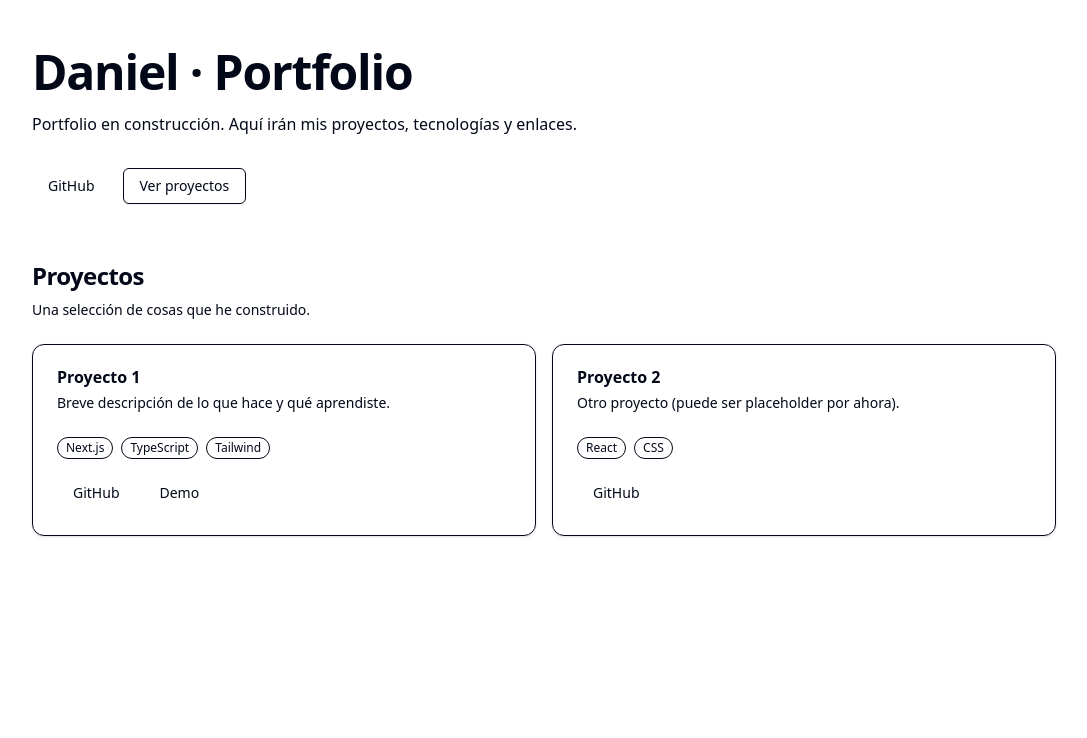
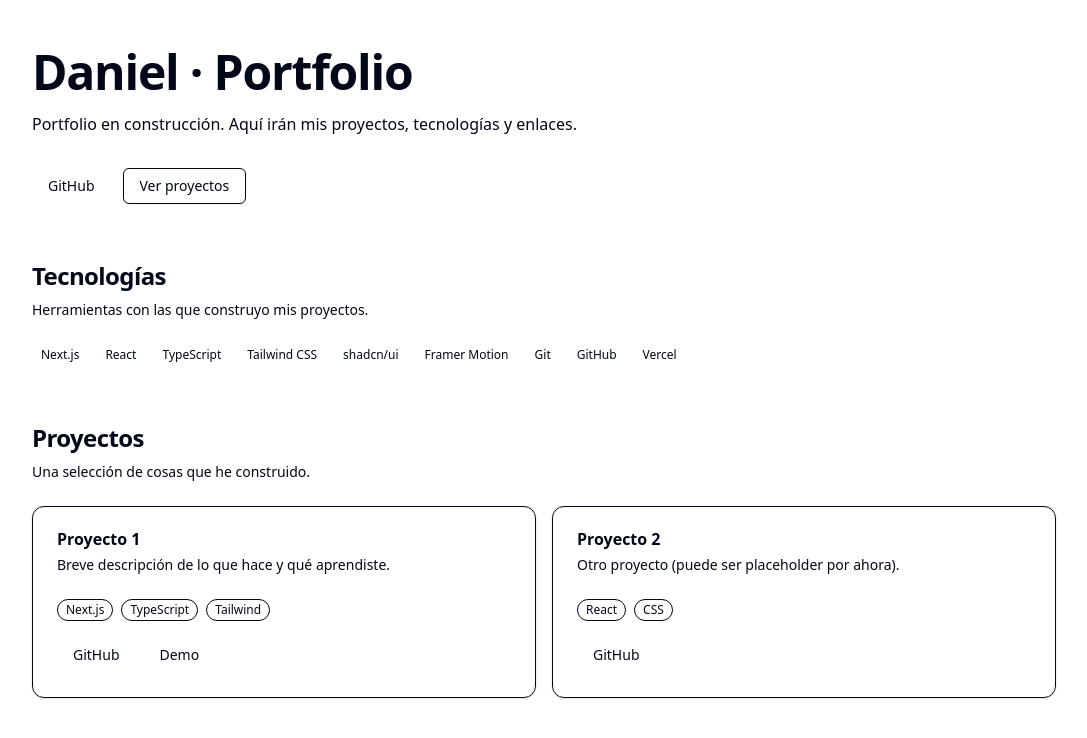
Before and after one commit to dancebroa-001/portfolio, a Next.js app: page / in a window 1280 px wide. Shown: the top 738 px of the page, without its empty margins (96-1183 px from the left). Built offline with nearby package versions, Linux system fonts and the light colour scheme.

Commit message:
feat: add tech stack section

```diff
--- a/app/page.tsx
+++ b/app/page.tsx
@@ -1,6 +1,9 @@
 import { Button } from "@/components/ui/button";
 import { Card, CardContent, CardDescription, CardHeader, CardTitle } from "@/components/ui/card";
 import { projects } from "@/data/projects";
+
+import { Badge } from "@/components/ui/badge";
+import { techStack } from "@/data/tech";
 
 export default function Home() {
   return (
@@ -28,6 +31,21 @@ export default function Home() {
           <Button variant="outline" asChild>
             <a href="#proyectos">Ver proyectos</a>
           </Button>
+        </div>
+      </section>
+
+      <section className="mx-auto mt-14 max-w-5xl">
+        <h2 className="text-2xl font-semibold tracking-tight">Tecnologías</h2>
+        <p className="mt-2 text-sm text-muted-foreground">
+          Herramientas con las que construyo mis proyectos.
+        </p>
+
+        <div className="mt-6 flex flex-wrap gap-2">
+          {techStack.map((t) => (
+            <Badge key={t.name} variant="secondary">
+              {t.name}
+            </Badge>
+          ))}
         </div>
       </section>
 
--- /dev/null
+++ b/components/ui/badge.tsx
@@ -0,0 +1,48 @@
+import * as React from "react"
+import { cva, type VariantProps } from "class-variance-authority"
+import { Slot } from "radix-ui"
+
+import { cn } from "@/lib/utils"
+
+const badgeVariants = cva(
+  "inline-flex items-center justify-center rounded-full border border-transparent px-2 py-0.5 text-xs font-medium w-fit whitespace-nowrap shrink-0 [&>svg]:size-3 gap-1 [&>svg]:pointer-events-none focus-visible:border-ring focus-visible:ring-ring/50 focus-visible:ring-[3px] aria-invalid:ring-destructive/20 dark:aria-invalid:ring-destructive/40 aria-invalid:border-destructive transition-[color,box-shadow] overflow-hidden",
+  {
+    variants: {
+      variant: {
+        default: "bg-primary text-primary-foreground [a&]:hover:bg-primary/90",
+        secondary:
+          "bg-secondary text-secondary-foreground [a&]:hover:bg-secondary/90",
+        destructive:
+          "bg-destructive text-white [a&]:hover:bg-destructive/90 focus-visible:ring-destructive/20 dark:focus-visible:ring-destructive/40 dark:bg-destructive/60",
+        outline:
+          "border-border text-foreground [a&]:hover:bg-accent [a&]:hover:text-accent-foreground",
+        ghost: "[a&]:hover:bg-accent [a&]:hover:text-accent-foreground",
+        link: "text-primary underline-offset-4 [a&]:hover:underline",
+      },
+    },
+    defaultVariants: {
+      variant: "default",
+    },
+  }
+)
+
+function Badge({
+  className,
+  variant = "default",
+  asChild = false,
+  ...props
+}: React.ComponentProps<"span"> &
+  VariantProps<typeof badgeVariants> & { asChild?: boolean }) {
+  const Comp = asChild ? Slot.Root : "span"
+
+  return (
+    <Comp
+      data-slot="badge"
+      data-variant={variant}
+      className={cn(badgeVariants({ variant }), className)}
+      {...props}
+    />
+  )
+}
+
+export { Badge, badgeVariants }
--- /dev/null
+++ b/data/tech.ts
@@ -0,0 +1,17 @@
+export type Tech = {
+  name: string;
+  group: "Frontend" | "Backend" | "Tools";
+};
+
+export const techStack: Tech[] = [
+  { name: "Next.js", group: "Frontend" },
+  { name: "React", group: "Frontend" },
+  { name: "TypeScript", group: "Frontend" },
+  { name: "Tailwind CSS", group: "Frontend" },
+  { name: "shadcn/ui", group: "Frontend" },
+  { name: "Framer Motion", group: "Frontend" },
+
+  { name: "Git", group: "Tools" },
+  { name: "GitHub", group: "Tools" },
+  { name: "Vercel", group: "Tools" },
+];
```
